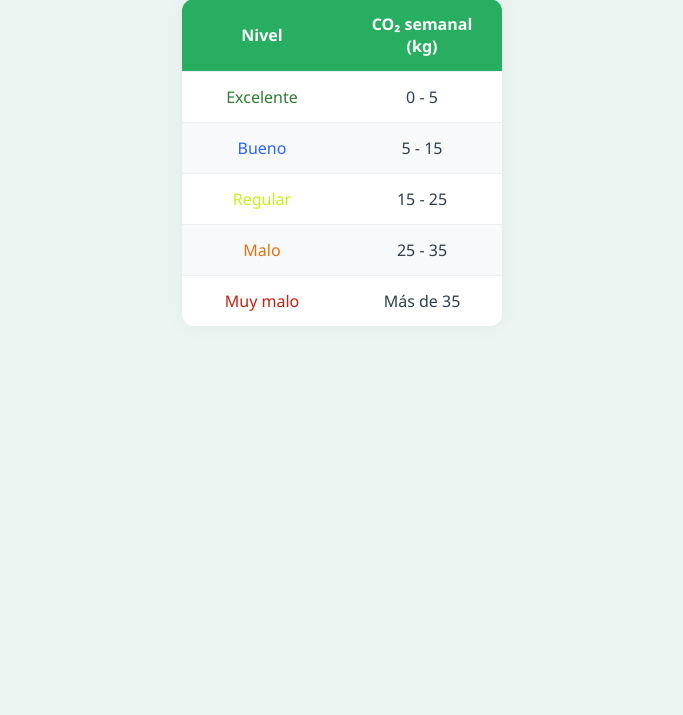
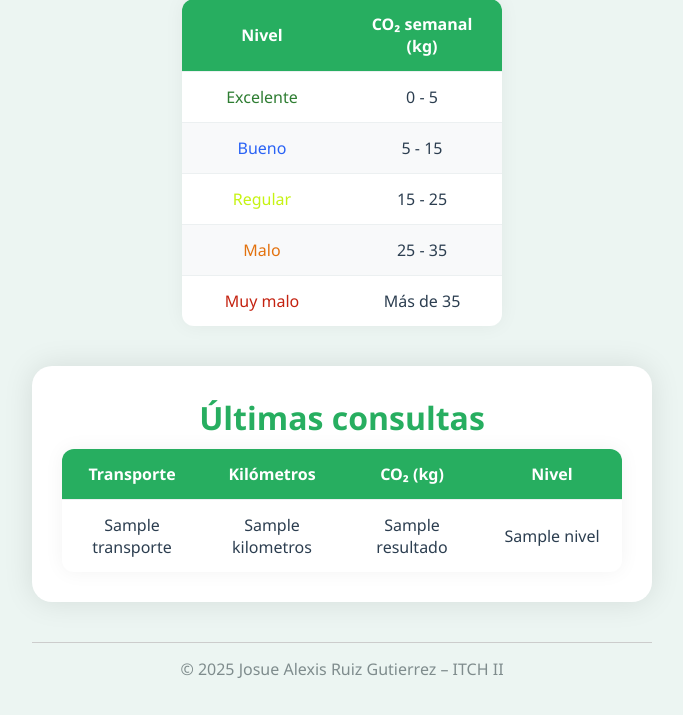
Before and after one commit to alexneitt/calculadora-carbonoo, a Flask app: template templates/index.html in a window 1280 px wide. Shown: the part 773-1488 px from the top of the page, without its empty margins (298-981 px from the left). Before the commit the page ends 1099 px from the top, so only its background shows below. Run offline with Flask 3, Linux system fonts and the light colour scheme; the template is opened without the code that fills it: most values are stand-ins (such as "Sample title", 1, 10 or a date in 2020).

Commit message:
datos y lista

```diff
--- a/app.py
+++ b/app.py
@@ -11,6 +11,9 @@ FACTORES_EMISION = {
     "Caminar": 0.0,
     "Jet": 3.15
 }
+
+# Lista para almacenar últimas consultas
+ultimas_consultas = []
 
 @app.route('/', methods=['GET', 'POST'])
 def index():
@@ -31,7 +34,7 @@ def index():
             huella_carbono = kilometros * factor_emision
             resultado = round(huella_carbono, 2)
 
-            # Determinar nivel según resultado
+            # Determinar nivel
             if resultado <= 5:
                 nivel = 'excelente'
             elif resultado <= 15:
@@ -43,7 +46,24 @@ def index():
             else:
                 nivel = 'muy-malo'
 
-    return render_template('index.html', resultado=resultado, nivel=nivel, transporte=transporte, kilometros=kilometros)
+            # Guardar la consulta
+            consulta = {
+                'transporte': transporte,
+                'kilometros': kilometros,
+                'resultado': resultado,
+                'nivel': nivel
+            }
+            ultimas_consultas.insert(0, consulta)
+            ultimas_consultas[:] = ultimas_consultas[:5]  # Limita a 5
+
+    return render_template(
+        'index.html',
+        resultado=resultado,
+        nivel=nivel,
+        transporte=transporte,
+        kilometros=kilometros,
+        ultimas_consultas=ultimas_consultas
+    )
 
 if __name__ == '__main__':
     app.run(debug=True)
--- a/static/style.css
+++ b/static/style.css
@@ -8,15 +8,25 @@ body {
     font-family: 'Segoe UI', sans-serif;
     background-color: #ecf5f2;
     color: #2c3e50;
-    display: flex;
     justify-content: center;
     padding: 20px;
     min-height: 100vh;
 }
 
 .container {
+    margin: 0 auto;
     width: 100%;
     max-width: 620px;
+}
+
+.footer {
+    width: 100%;
+    max-width: 620px;
+    margin: 0 auto;
+    text-align: center;
+    padding: 15px 0;
+    color: #7f8c8d;
+    border-top: 1px solid #ccc;
 }
 
 .card {
--- a/templates/index.html
+++ b/templates/index.html
@@ -47,7 +47,6 @@
 
                         <input type="radio" id="jet" name="transporte" value="Jet">
                         <label for="jet">✈️ Jet</label>
-
                     </div>
                 </div>
 
@@ -65,7 +64,6 @@
                 <span>{{ resultado }} kg de CO₂ por semana</span>
             </div>
             {% endif %}
-
         </section>
 
         <section class="tabla-section">
@@ -89,6 +87,37 @@
                 </tbody>
             </table>
         </section>
+
+        {% if ultimas_consultas %}
+        <section class="card">
+            <h2 class="titulo">Últimas consultas</h2>
+            <table class="tabla-huella">
+                <thead>
+                    <tr>
+                        <th>Transporte</th>
+                        <th>Kilómetros</th>
+                        <th>CO₂ (kg)</th>
+                        <th>Nivel</th>
+                    </tr>
+                </thead>
+                <tbody>
+                    {% for consulta in ultimas_consultas %}
+                    <tr>
+                        <td>{{ consulta.transporte }}</td>
+                        <td>{{ consulta.kilometros }}</td>
+                        <td>{{ consulta.resultado }}</td>
+                        <td class="{{ consulta.nivel }}">{{ consulta.nivel.replace('-', ' ').capitalize() }}</td>
+                    </tr>
+                    {% endfor %}
+                </tbody>
+            </table>
+        </section>
+        {% endif %}
+
     </main>
+
+    <footer class="footer">
+        <p>© 2025 Josue Alexis Ruiz Gutierrez – ITCH II</p>
+    </footer>
 </body>
 </html>
```
